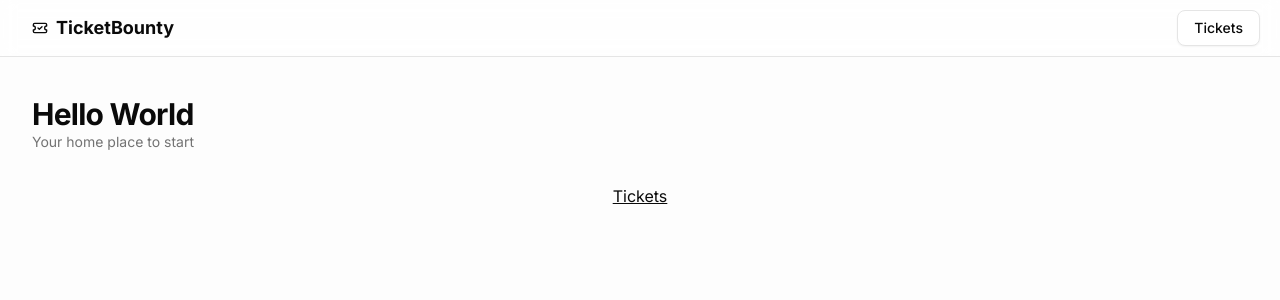
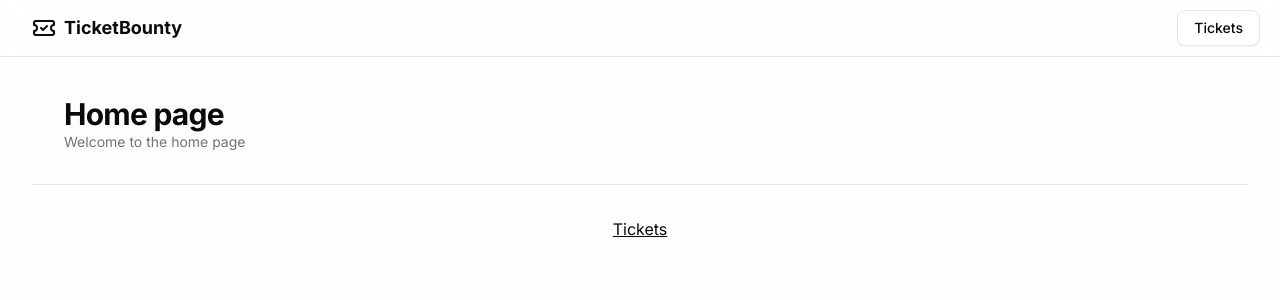
Before and after one commit to karthickeyan-dev/ticket-bounty, a Next.js app: page / in a window 1280 px wide. Shown: the top 300 px of the page. Built offline with nearby package versions, Linux system fonts and the light colour scheme.

Commit message:
create Heading component and update pages to use it for improved structure

```diff
--- a/src/app/layout.tsx
+++ b/src/app/layout.tsx
@@ -22,7 +22,7 @@ export default function RootLayout({
           <div>
             <Button asChild variant="ghost">
               <Link href={homePath()}>
-                <LucideTicketCheck />
+                <LucideTicketCheck className="size-6" />
                 <h1 className="text-lg font-bold">TicketBounty</h1>
               </Link>
             </Button>
--- a/src/app/page.tsx
+++ b/src/app/page.tsx
@@ -1,15 +1,11 @@
+import { Heading } from "@/components/Heading";
 import { ticketsPath } from "@/paths";
 import Link from "next/link";
 
 export default function HomePage() {
   return (
     <div className="flex flex-1 flex-col gap-y-8">
-      <div>
-        <h2 className="text-3xl font-bold tracking-tight">Hello World</h2>
-        <p className="text-muted-foreground text-sm">
-          Your home place to start
-        </p>
-      </div>
+      <Heading title="Home page" description="Welcome to the home page" />
 
       <div className="flex flex-1 flex-col items-center">
         <Link href={ticketsPath()} className="underline">
--- a/src/app/tickets/page.tsx
+++ b/src/app/tickets/page.tsx
@@ -1,3 +1,4 @@
+import { Heading } from "@/components/Heading";
 import { buttonVariants } from "@/components/ui/button";
 import {
   Card,
@@ -6,7 +7,6 @@ import {
   CardHeader,
   CardTitle,
 } from "@/components/ui/card";
-import { Separator } from "@/components/ui/separator";
 import { initialTickets } from "@/data";
 import { ticketPath } from "@/paths";
 import { LucideCheck, LucideFile, LucidePencil } from "lucide-react";
@@ -21,13 +21,10 @@ const TICKET_ICONS = {
 export default function TicketsPage() {
   return (
     <div className="flex flex-1 flex-col gap-y-8">
-      <div>
-        <h2 className="text-3xl font-bold tracking-tight">Tickets Page</h2>
-        <p className="text-muted-foreground text-sm">
-          All your tickets in one place
-        </p>
-      </div>
-      <Separator />
+      <Heading
+        title="Tickets page"
+        description="All your tickets in one place"
+      />
       <div className="animate-fade-in-from-top flex flex-1 flex-col items-center gap-y-4">
         {initialTickets.map((ticket) => (
           <Card key={ticket.id} className="w-full max-w-md">
--- /dev/null
+++ b/src/components/Heading.tsx
@@ -0,0 +1,22 @@
+import { Separator } from "@/components/ui/separator";
+
+type HeadingProps = {
+  title: string;
+  description?: string;
+};
+
+function Heading({ title, description }: HeadingProps) {
+  return (
+    <>
+      <div className="px-8">
+        <h2 className="text-3xl font-bold tracking-tight">{title}</h2>
+        {description && (
+          <p className="text-muted-foreground text-sm">{description}</p>
+        )}
+      </div>
+      <Separator />
+    </>
+  );
+}
+
+export { Heading };
```
